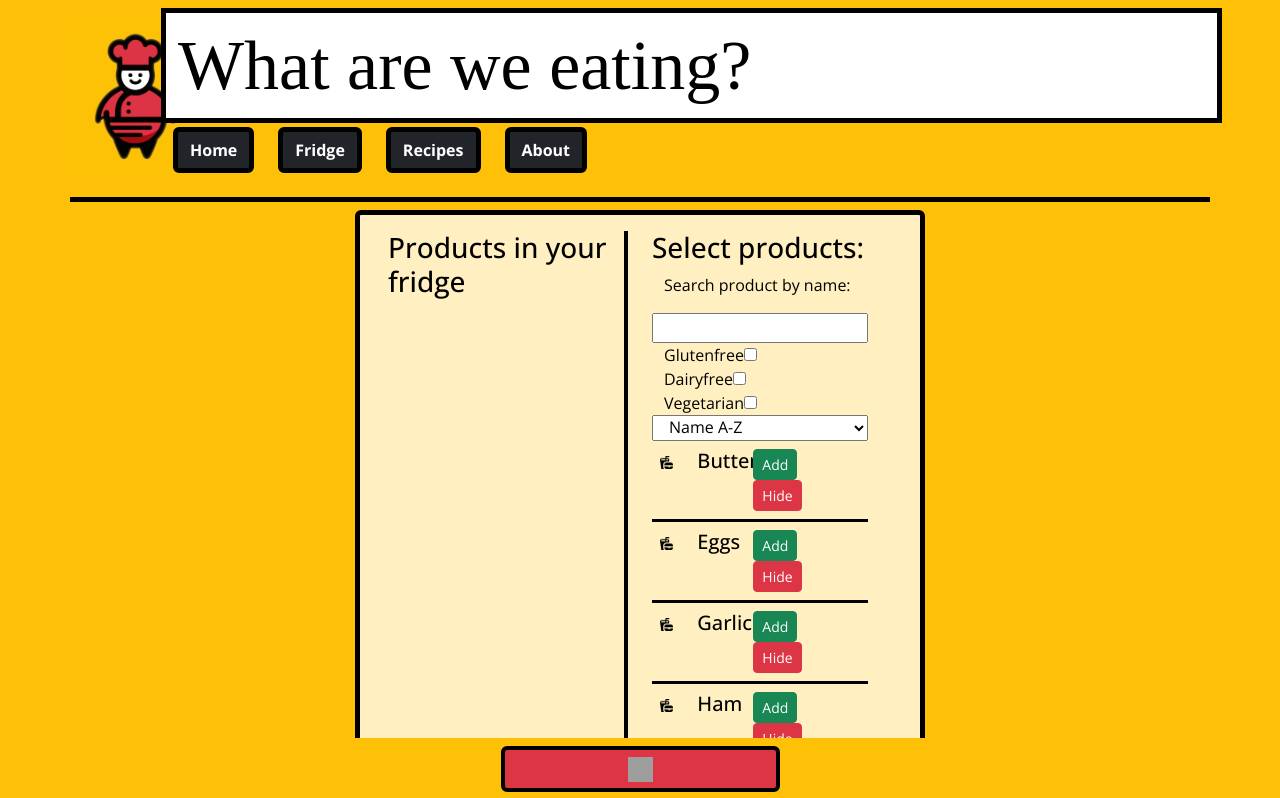
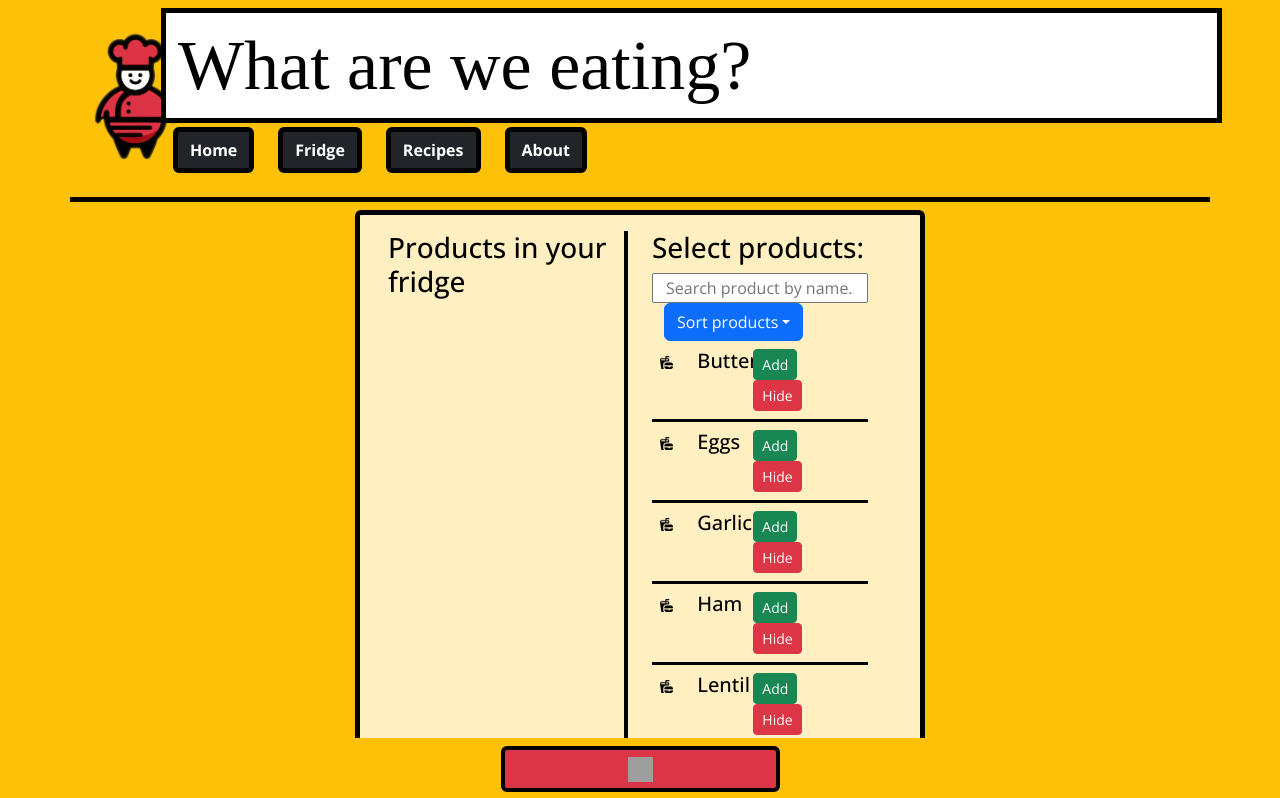
Before and after one commit to Rsubdy/what-are-we-eating, a React (Create React App) app: page /fridge in a window 1280 px wide. Shown: the top 798 px of the page. Built offline with nearby package versions, Linux system fonts and the light colour scheme; grey boxes are pictures that could not be loaded; a web font is replaced by a local one.

Commit message:
Sorting products done

```diff
--- a/src/components/Hello.js
+++ b/src/components/Hello.js
@@ -16,8 +16,8 @@ const toggleHello = () => {
     <Container className="d-grid justify-content-center">
       <Collapse in={helloVisibility}>
         <div id="hello-collapse" aria-expanded={helloVisibility}>
-          <h4 class="text-black">Full fridge seems more troubling than an empty one?</h4>
-          <p class="text-black">
+          <h4 className="text-black">Full fridge seems more troubling than an empty one?</h4>
+          <p className="text-black">
             First declare your preferences, then show what's in your fridge and this app will find you a recipe!
           </p>
           <Button variant="btn btn-light border border-black border-3 fw-bold" aria-controls="hello-collapse diet-expand" onClick={()=>{toggleHello()}}>
--- a/src/features/fridge/Fridge.js
+++ b/src/features/fridge/Fridge.js
@@ -3,11 +3,13 @@ import ProductsList from '../products/ProductsList';
 import FridgeList from './FridgeList';
 import { useDispatch, useSelector } from 'react-redux';
 import { getFridgeFromLocalstorage, selectAllFridgeProducts, clearFridge } from './fridgeSlice';
+import { selectAllProducts } from '../products/productsSlice';
 import { Container, Col, Row } from 'react-bootstrap';
 import SearchProducts from '../products/SearchProducts';
 
 function Fridge() {
 
+const allProducts = useSelector(selectAllProducts);
 let allFridgeProducts = useSelector(selectAllFridgeProducts);
 const localStorageFridge = localStorage.getItem('fridge');
 const dispatch = useDispatch();
@@ -29,7 +31,7 @@ useEffect(()=> {
       </Col>
       <Col className="col-6 ps-4">
         <h3>Select products:</h3>
-        <SearchProducts />
+        <SearchProducts allProducts={allProducts}/>
       </Col>
       </Container>
     </div>
--- a/src/features/products/ProductsList.js
+++ b/src/features/products/ProductsList.js
@@ -1,23 +1,21 @@
-import React from 'react'
-import { selectAllProducts, selectProductByName, selectProductsByDietPreferences } from './productsSlice'
-import {useSelector} from 'react-redux';
+import React, {useEffect, useState} from 'react'
 import ListedProduct from '../../components/ListedProduct/ListedProduct';
-import { Col, Row, Container } from 'react-bootstrap';
-import {sorting} from './sorting';
+import { Row, Container } from 'react-bootstrap';
+import { sorting } from './sorting';
 
-function ProductsList({search}) {
+function ProductsList({searchedProducts, sortingPreference, displayedProducts}) {
 
-const searchedProducts = useSelector(state => selectProductByName(state, search));
-const allProducts = useSelector(selectAllProducts);
+const [productsToList, setProductsToList] = useState(displayedProducts)
+const products = searchedProducts.length !== 0 ? searchedProducts : displayedProducts;
 
-let displayedProducts = sorting(allProducts);
-
-search.length !== 0 && (displayedProducts = sorting(searchedProducts));
+  useEffect(()=>{
+    setProductsToList(sorting(products, sortingPreference));
+    },[products, sortingPreference])
 
   return (
     <Container>
       <Row>
-      {displayedProducts.length === 0 ? <p>No products matching your search!</p> : displayedProducts.map((e)=>{
+      {productsToList.map((e)=>{
         return <ListedProduct product={e} key={e.id} />
       })}
       </Row>
--- a/src/features/products/SearchProducts.js
+++ b/src/features/products/SearchProducts.js
@@ -1,14 +1,24 @@
 import React, {useState} from 'react'
-import {Col, Row, Container } from 'react-bootstrap';
+import {Col, Row, Container, DropdownButton, Dropdown } from 'react-bootstrap';
 import ProductsList from './ProductsList';
+import { useSelector } from 'react-redux';
+import { selectProductByName } from './productsSlice';
+import { sorting } from './sorting';
 
-
-function SearchProducts() {
+function SearchProducts({allProducts}) {
 
 const [searchInput, setSearchInput] = useState('');
+const [sortingPreference, setSortingPreference] = useState('0');
+const [displayedProducts, setDisplayedProducts] = useState(sorting(allProducts, sortingPreference));
 
-const useHandleSearch = (e) => {
+const searchedProducts = useSelector(state => selectProductByName(state, searchInput));
+
+const handleSearch = (e) => {
     setSearchInput(e.target.value);
+}
+const handleSelect = (eventKey) => {
+    setSortingPreference(eventKey)
+    setDisplayedProducts(displayedProducts, sortingPreference);
 }
 
   return (
@@ -16,27 +26,19 @@ const useHandleSearch = (e) => {
         <Row>
             <form onSubmit={e => e.preventDefault()}>
             <Row>
-            <p>Search product by name:</p>
-            </Row>
-            <Row>
-            <input type="text" value={searchInput} onChange={useHandleSearch}/>
-            </Row>
-            <Row>
-            <label htmlFor="glutenfree">Glutenfree<input type="checkbox" id="glutenfree" /></label>
-            <label htmlFor="dairyfree">Dairyfree<input type="checkbox" id="dairyfree" /></label>
-            <label htmlFor="vegetarian">Vegetarian<input type="checkbox" id="vegetarian" /></label>
-            </Row>
-            <Row>
-                <select>Sort by:
-                    <option>Name A-Z</option>
-                    <option>Name Z-A</option>
-                    <option></option>
-                </select>
+            <input type="text" value={searchInput} onChange={handleSearch} placeholder="Search product by name..."/>
             </Row>
             </form>
+            <Row>
+            <DropdownButton id="sorting" title="Sort products" onSelect={handleSelect}>
+                <Dropdown.Item eventKey="0">A-Z</Dropdown.Item>
+                <Dropdown.Item eventKey="1">Z-A</Dropdown.Item>
+            </DropdownButton>
+            </Row>
         </Row>
         <Row>
-            <ProductsList search={searchInput} />
+        {displayedProducts.length === 0 ? <p>No products matching your search!</p> :
+            <ProductsList searchedProducts={searchedProducts} sortingPreference={sortingPreference} displayedProducts={displayedProducts} />}
         </Row>
     </Container>
   )
--- a/src/features/products/sorting.js
+++ b/src/features/products/sorting.js
@@ -1,4 +1,4 @@
-export const sorting = (array) => {
+export const sorting = (array, method) => {
 
     const mapObjectToArrayIndex = (array) => {
         let map = new Map();
@@ -36,5 +36,5 @@ export const sorting = (array) => {
         return result;
     }
 
-    return sortObjects(array, sortedNamesFromArray, arrayMapped);
+    return method.includes("0") ? (sortObjects(array, sortedNamesFromArray, arrayMapped)) : (sortObjects(array, sortedNamesFromArray, arrayMapped).reverse());
     }
```
